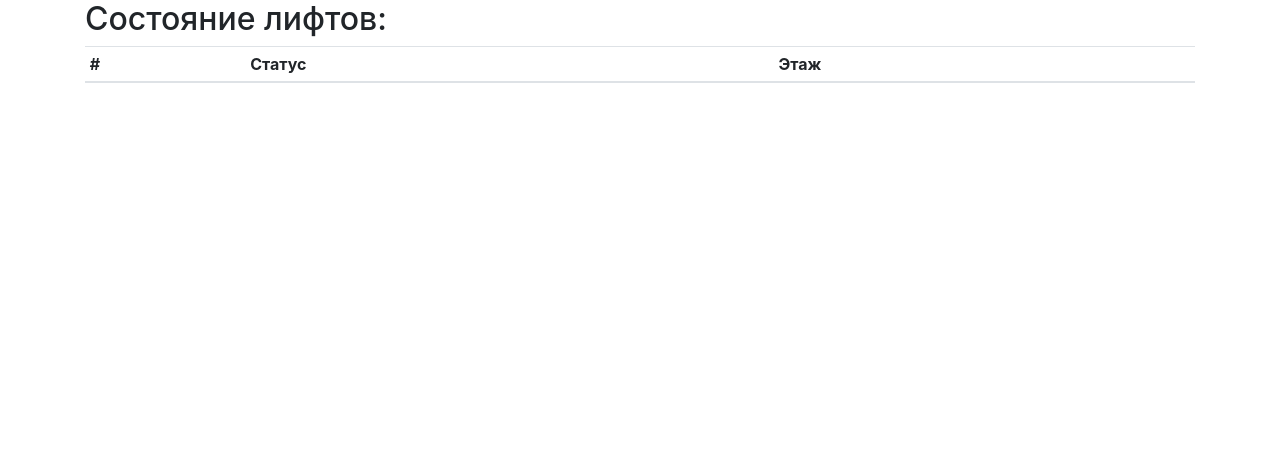
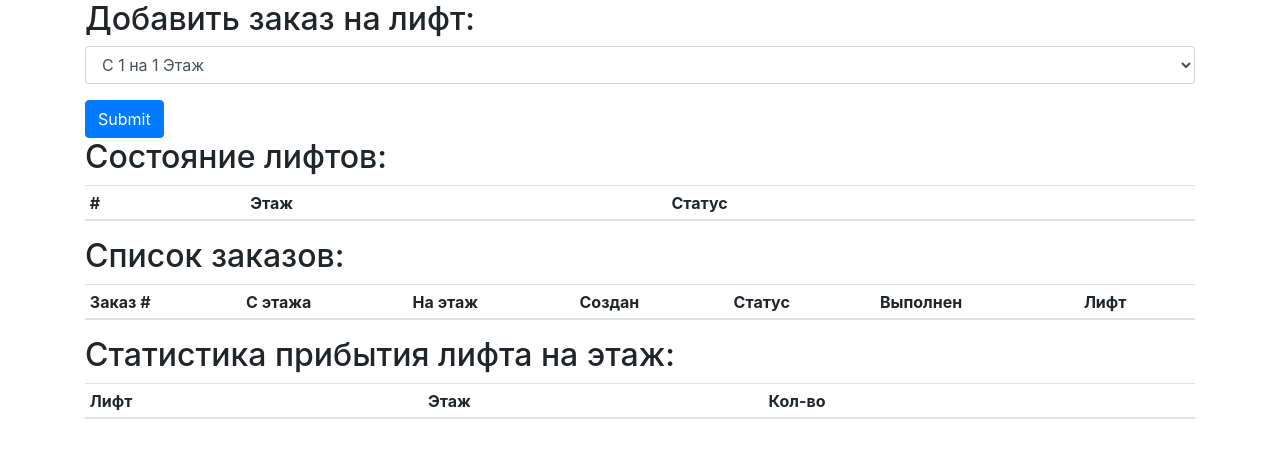
Before and after one commit to ostashevdv/elevator, a Symfony app: template templates/elevator/index.html.twig in a window 1280 px wide. Shown: the top 458 px of the page. Run offline with Twig, Linux system fonts and the light colour scheme; the template is opened without the code that fills it, so the values that code supplies are empty; style sheets or scripts are compiled from the project's sources; some libraries are stand-ins or nearby versions.

Commit message:
Добавил кнопку заказа лифта. Вывел грид заказа и грид лога на экран. Роут обработки заказов.

```diff
--- a/assets/js/app.js
+++ b/assets/js/app.js
@@ -3,4 +3,10 @@ import 'bootstrap';
 
 $(document).ready(function() {
   console.log('APP:start');
+
+  //заказ лифта
+  $(document).on('click', '.order-create', function() {
+    let url = document.getElementById('order').value;
+    window.location.href = url;
+  });
 });
--- a/src/Event/AppEvents.php
+++ b/src/Event/AppEvents.php
@@ -11,4 +11,6 @@ class AppEvents
     public const EVENT_ORDER_CREATED = 'order.created';
 
     public const EVENT_ORDER_COMPLETED = 'order.completed';
+
+    public const EVENT_ORDER_PROCESS = 'order.process';
 }
--- a/templates/base.html.twig
+++ b/templates/base.html.twig
@@ -9,6 +9,41 @@
     {% block stylesheets %}{% endblock %}
 </head>
 <body>
+
+{#
+<nav class="navbar navbar-expand-lg navbar-light bg-light">
+
+    <button class="navbar-toggler" type="button" data-toggle="collapse" data-target="#navTop" aria-controls="navTop" aria-expanded="false" aria-label="Toggle navigation">
+        <span class="navbar-toggler-icon"></span>
+    </button>
+
+    <div class="collapse navbar-collapse" id="navTop">
+        <ul class="navbar-nav mr-auto">
+            <li class="nav-item active">
+                <a class="nav-link" href="#">Home <span class="sr-only">(current)</span></a>
+            </li>
+            <li class="nav-item">
+                <a class="nav-link" href="#">Link</a>
+            </li>
+            <li class="nav-item dropdown">
+                <a class="nav-link dropdown-toggle" href="#" id="navbarDropdown" role="button" data-toggle="dropdown" aria-haspopup="true" aria-expanded="false">
+                    Dropdown
+                </a>
+                <div class="dropdown-menu" aria-labelledby="navbarDropdown">
+                    <a class="dropdown-item" href="#">Action</a>
+                    <a class="dropdown-item" href="#">Another action</a>
+                    <div class="dropdown-divider"></div>
+                    <a class="dropdown-item" href="#">Something else here</a>
+                </div>
+            </li>
+            <li class="nav-item">
+                <a class="nav-link disabled" href="#">Disabled</a>
+            </li>
+        </ul>
+    </div>
+</nav>
+#}
+
 <div class="container">
     {% block body %}{% endblock %}
 </div>
--- a/templates/elevator/index.html.twig
+++ b/templates/elevator/index.html.twig
@@ -1,14 +1,35 @@
 {% extends "base.html.twig" %}
 
 {% block body %}
+
+
+    <!--order create:BEGIN -->
+    <h2>Добавить заказ на лифт: </h2>
+    <div class="form-order">
+        <div class="form-group">
+            <select class="form-control" id="order">
+                {% for from in range(1, 10) %}
+                    {% for to in range(1, 10) %}
+                        <option value="{{ path('app_elevator_order', {'from': from, 'to': to }) }}">
+                            C {{ from }} на {{ to }} Этаж
+                        </option>
+
+                    {% endfor %}
+                {% endfor %}
+            </select>
+        </div>
+        <button type="submit" class="btn btn-primary order-create">Submit</button>
+    </div>
+    <!--/order create:END!-->
+
     <!--elevator list:BEGIN-->
     <h2>Состояние лифтов: </h2>
     <table class="table table-sm">
         <thead>
         <tr>
             <th scope="col">#</th>
+            <th scope="col">Этаж</th>
             <th scope="col">Статус</th>
-            <th scope="col">Этаж</th>
         </tr>
         </thead>
         <tbody>
@@ -21,11 +42,67 @@
 
             <tr class="{{ class | join }}">
                 <th scope="row">{{ elevator.id }}</th>
-                <td>{{ elevator.isMoving }}</td>
                 <td>{{ elevator.currentFloor }}</td>
+                <td>{{ elevator.isMoving ? 'Занят' : 'Свободен' }}</td>
             </tr>
         {% endfor %}
         </tbody>
     </table>
     <!--/elevator list:END-->
+
+
+    <!--orders list:BEGIN-->
+    <h2>Список заказов: </h2>
+    <table class="table table-sm">
+        <thead>
+        <tr>
+            <th scope="col">Заказ #</th>
+            <th scope="col">C этажа</th>
+            <th scope="col">На этаж</th>
+            <th scope="col">Создан</th>
+            <th scope="col">Статус</th>
+            <th scope="col">Выполнен</th>
+            <th scope="col">Лифт</th>
+        </tr>
+        </thead>
+        <tbody>
+        {% for i, order in orders %}
+
+            <tr>
+                <th scope="row">{{ order.id }}</th>
+                <td>{{ order.fromFloor }}</td>
+                <td>{{ order.toFloor }}</td>
+                <td>{{ order.createdAt | date }}</td>
+                <td>{{ order.status }}</td>
+                <td>{{ order.completedAt ? order.completedAt | date : null }}</td>
+                <td>{{ order.elevator.id }}</td>
+            </tr>
+
+        {% endfor %}
+        </tbody>
+    </table>
+    <!--/orders list:END-->
+
+
+    <h2>Статистика прибытия лифта на этаж:</h2>
+    <table class="table table-sm">
+        <thead>
+        <tr>
+            <th scope="col">Лифт</th>
+            <th scope="col">Этаж</th>
+            <th scope="col">Кол-во</th>
+        </tr>
+        </thead>
+        <tbody>
+        {% for stat in totalDestination %}
+
+            <tr>
+                <td>{{ stat.elevator }}</td>
+                <td>{{ stat.floor }}</td>
+                <td>{{ stat.count }}</td>
+            </tr>
+        {% endfor %}
+        </tbody>
+    </table>
+
 {% endblock %}
```
Also changed, not shown: src/Controller/ElevatorController.php (+14 -23 lines), src/Event/Order/OrderProcessEvent.php (added, +28 -0 lines), src/Repository/ElevatorLogRepository.php (+12 -0 lines), src/Repository/ElevatorRepository.php (+6 -1 lines), src/Service/ElevatorManager.php (+6 -8 lines), templates/elevator/orders.html.twig (deleted, +0 -41 lines).
